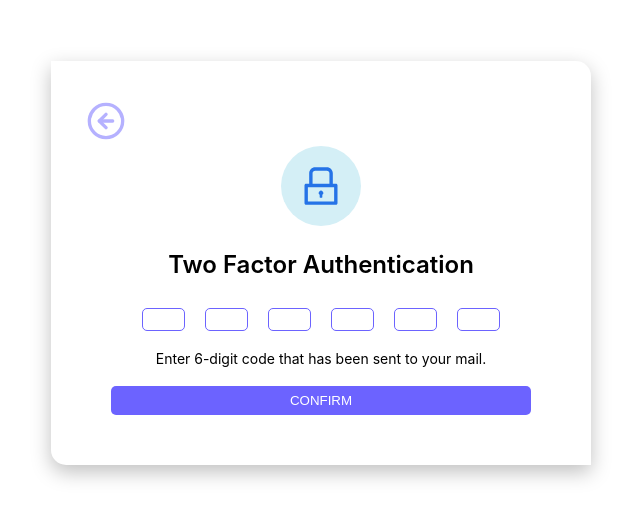
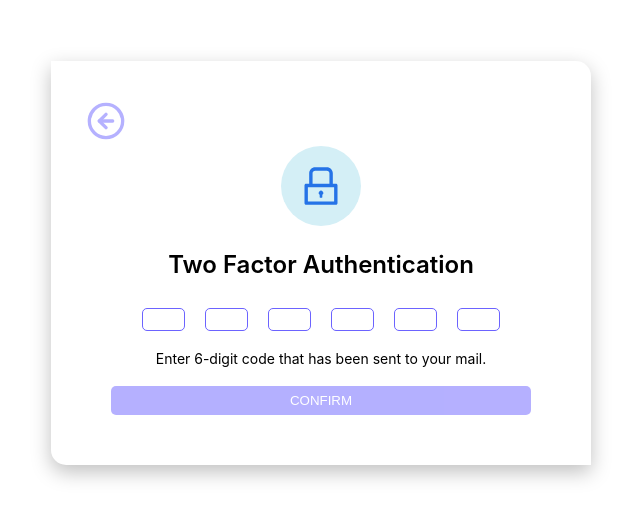
Before and after one commit to hrvlionME/QSD24-frontend, a React (Create React App) app: page /sendCode in a window 1280 px wide. Shown: the part 137-656 px from the top of the page, without its empty margins (319-959 px from the left). Built offline with nearby package versions, Linux system fonts and the light colour scheme; a web font is replaced by a local one.

Commit message:
disabled button logic

```diff
--- a/src/pages/TwoFA/TwoFA.tsx
+++ b/src/pages/TwoFA/TwoFA.tsx
@@ -1,4 +1,4 @@
-import React, { useRef, useState } from 'react';
+import React, { useEffect, useRef, useState } from 'react';
 import styles from './TwoFA.module.css';
 import image from '../../assets/images/forgotPassword.png'
 import { FiArrowLeftCircle } from "react-icons/fi";
@@ -10,6 +10,7 @@ export default function TwoFA() {
   const [code, setCode] = useState(Array(6).fill(""));
   const inputRefs = useRef<Array<HTMLInputElement | null>>([]);
   const [error, setError] = useState("");
+  const [isButtonDisabled, setIsButtonDisabled] = useState(true);
 
   function handleCodeChange(event: React.ChangeEvent<HTMLInputElement>, index: number) {
     const { value } = event.target;
@@ -47,6 +48,12 @@ export default function TwoFA() {
   }
   */
 
+
+  useEffect(() => {
+    const allFieldsFilled = code.every(digit => digit !== "");
+    setIsButtonDisabled(!allFieldsFilled);
+  }, [code]);
+
   return (
     <>
         <div className={styles.root}>
@@ -72,7 +79,7 @@ export default function TwoFA() {
             ))}
           </div>
           <p className={styles.message}>Enter 6-digit code that has been sent to your mail.</p>
-          <button className={styles.btn} onClick={handleSubmit}>CONFIRM</button>
+          <button className={styles.btn} onClick={handleSubmit} disabled={isButtonDisabled}>CONFIRM</button>
         </div>
     </>
   );
```
